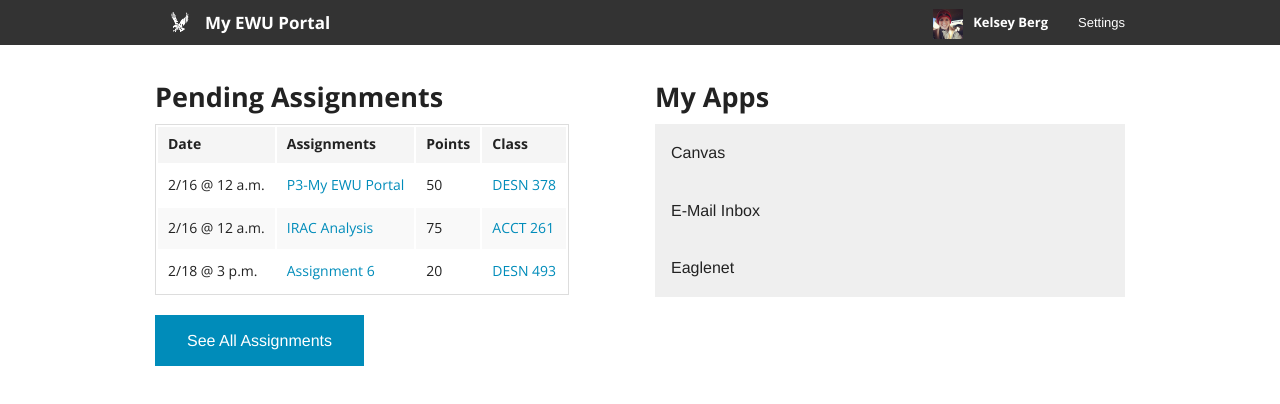
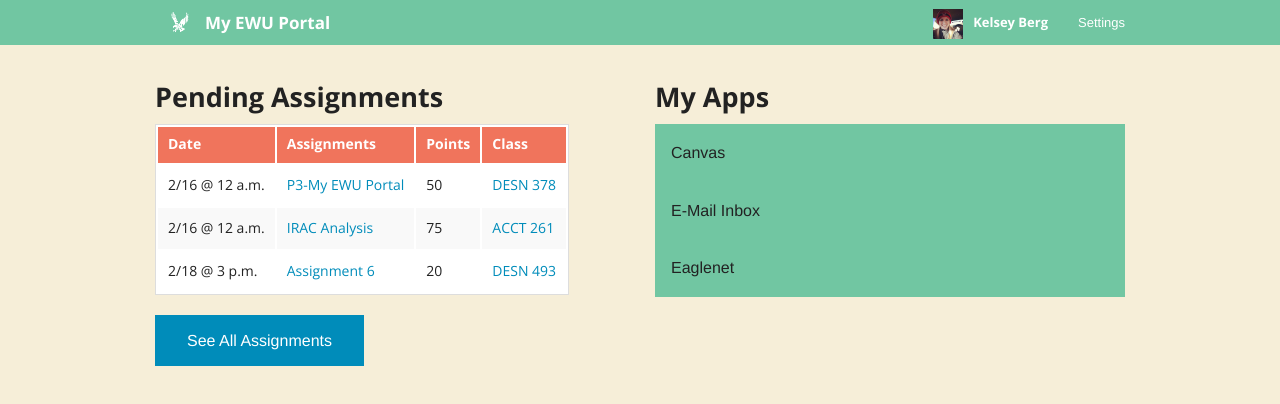
Before and after one commit to zachdaley/p3-myewu, a plain HTML site: page index.html in a window 1280 px wide. Drawn offline with nearby package versions, Linux system fonts and the light colour scheme.

Commit message:
Starting to color and finalize styling

```diff
--- a/css/styles.css
+++ b/css/styles.css
@@ -3,6 +3,7 @@
  body {
  	font-family: 'Open Sans', sans-serif;
  	font-weight: regular;
+ 	background: #f6eed8;
  }
 
  h3	{
@@ -12,10 +13,36 @@
 
 /* Top Nav */
 
+.top-bar, .contain-to-grid {
+
+	background: #71c6a2;
+}
+
 .top-bar .name h1 a, .top-bar-section ul li > a.kname {
 	font-family: 'Open Sans', sans-serif;
 	font-weight: bold;
 
+}
+
+.top-bar-section ul li {
+
+	background: #71c6a2;
+}
+
+.top-bar-section li:not(.has-form) a:not(.button) {
+
+	background: #71c6a2;
+}
+
+.f-dropdown.content {
+
+background: #71c6a2;
+
+}
+
+.top-bar-section li:not(.has-form) a:not(.button):hover {
+
+	background: #68b493;
 }
 
 img.ewulogo {
@@ -45,6 +72,12 @@ div.assignments {
 	margin-top: 75px;
 }
 
+table thead tr th {
+	color: white;
+	background:#f0745c;
+
+}
+
 
 /* Apps */
 
@@ -58,3 +91,14 @@ table {
 
 	height: 171px;
 }
+
+.accordion dd > a {
+
+	background:#71c6a2;
+}
+
+.accordion dd > a:hover {
+
+background:#68b493;
+
+}
--- a/index.html
+++ b/index.html
@@ -86,13 +86,13 @@
     <h3>My Apps</h3>
       <dl class="accordion" data-accordion>
         <dd>
-          <a href="#panel2">Canvas</a>
+          <a href="#panel2" class="nostyle">Canvas</a>
           <div id="panel2" class="content">
             Panel 2. Lorem ipsum dolor sit amet, consectetur adipisicing elit, sed do eiusmod tempor incididunt ut labore et dolore magna aliqua. Ut enim ad minim veniam, quis nostrud exercitation ullamco laboris nisi ut aliquip ex ea commodo consequat.
           </div>
         </dd>
         <dd>
-          <a href="#panel3">E-Mail Inbox</a>
+          <a href="#panel3" class="nostyle">E-Mail Inbox</a>
           <div id="panel3" class="content">
                   <table>
               <thead>
@@ -105,17 +105,17 @@
               <tbody>
                 <tr>
                   <td>John Smith</td>
-                  <td><a href="#">Here's those files!</a></td>
+                  <td>Here's those files!</td>
                   <td>2/14/2014</td>
                 </tr>
                 <tr>
                   <td>Peter Gabriel</td>
-                  <td><a href="#">Thank you!</a></td>
+                  <td>Thank you!</td>
                   <td>2/15/2014</td>
                 </tr>
                 <tr>
                   <td>Buzz Lightyear</td>
-                  <td><a href="#">Join Star Command</a></td>
+                  <td>Join Star Command</td>
                   <td>2/15/2014</td>
                 </tr>
               </tbody>
```
